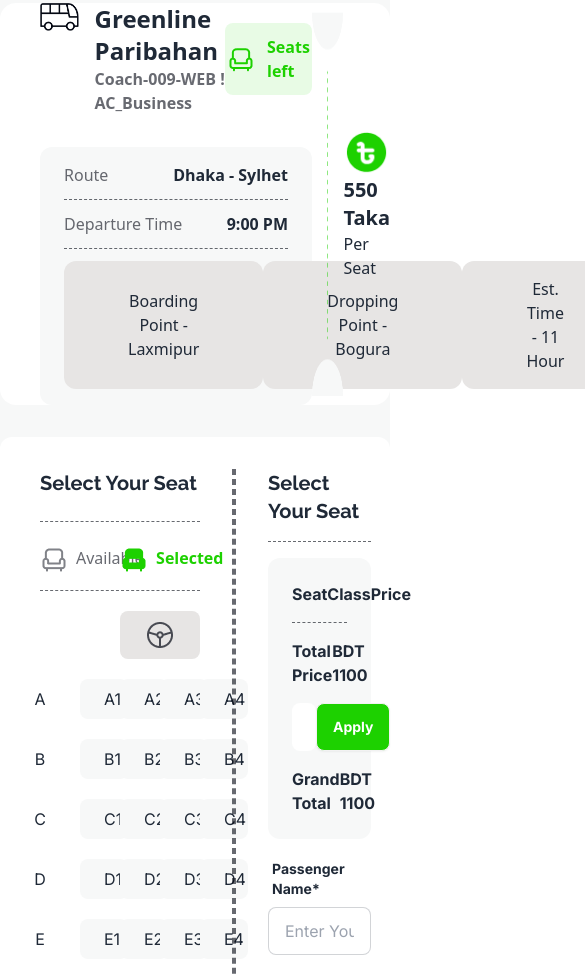
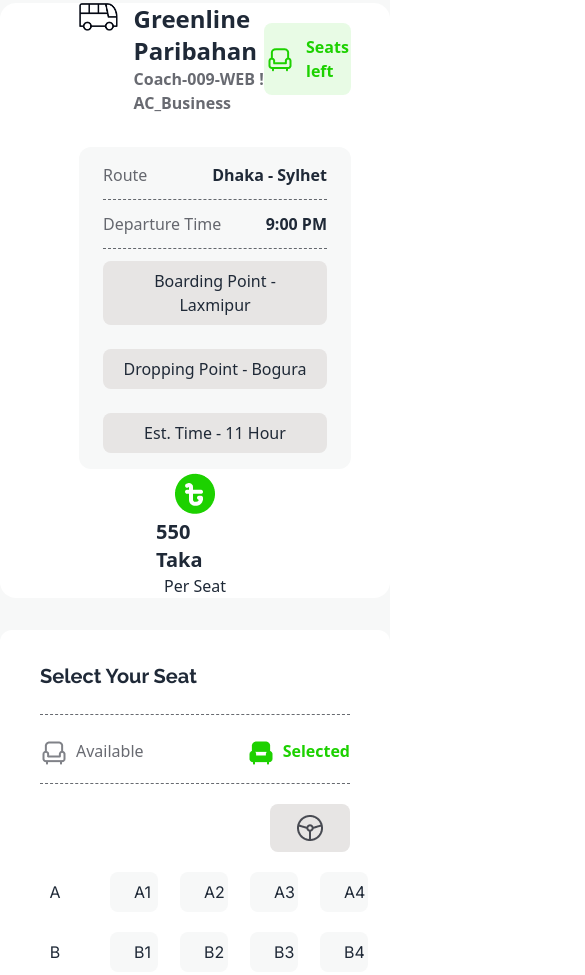
Before and after one commit to rockyhaque/travel-token, a plain HTML site: page index.html in a window 390 px wide. Shown: the part 2029-3004 px from the top of the page, 585 px wide, since content can reach past the window. Drawn offline with nearby package versions, Linux system fonts and the light colour scheme.

Commit message:
resposiveness done

```diff
--- a/index.html
+++ b/index.html
@@ -240,9 +240,7 @@
           </div>
 
           <!-- F.Info -->
-          <div
-            class="flex justify-between items-center w-full bg-white rounded-2xl mt-10"
-          >
+          <div class="flex flex-col md:flex-row lg:flex-row justify-between items-center w-full bg-white rounded-2xl mt-10">
             <div class="w-4/5">
               <div class="flex justify-between items-center mb-8">
                 <div class="flex item-center gap-4 ml-10">
@@ -276,22 +274,22 @@
                     <p class="text-gray">Departure Time</p>
                     <h1 class="font-bold">9:00 PM</h1>
                   </div>
-                  <hr class="border-dashed my-3 text-gray" />
-                  <div class="flex justify-between">
-                    <button class="px-16 rounded-xl py-4 bg-stone-200">
+                  <hr class="border-dashed my-3 text-gray"/>
+                  <div class="flex flex-col md:flex-row lg:flex-row gap-6 justify-between">
+                    <button class="px-4 py-2 rounded-lg bg-stone-200">
                       Boarding Point - Laxmipur
                     </button>
-                    <button class="px-16 rounded-xl py-4 bg-stone-200">
+                    <button class="px-4 py-2 rounded-lg bg-stone-200">
                       Dropping Point - Bogura
                     </button>
-                    <button class="px-16 rounded-xl py-4 bg-stone-200">
+                    <button class="px-4 py-2 rounded-lg bg-stone-200">
                       Est. Time - 11 Hour
                     </button>
                   </div>
                 </div>
               </div>
             </div>
-            <div>
+            <div class="hidden md:block lg:block">
               <img class="h-96" src="./images/info-devider.png" alt="" />
             </div>
             <div class="w-1/5 flex flex-col justify-center items-center">
@@ -302,9 +300,9 @@
           </div>
 
           <!---------------------- F.Seat-------------------------->
-          <div class="flex bg-white rounded-xl mt-8 px-10 py-8">
+          <div class="flex flex-col md:flex-row lg:flex-row bg-white rounded-xl mt-8 px-10 py-8">
             <!-- Seat Selection -->
-            <div class="w-3/5">
+            <div class="w-full md:w-3/5 lg:w-3/5">
               <h1 class="font-bold text-xl font-raleway">Select Your Seat</h1>
               <hr class="border-dashed my-6 text-gray" />
               <div class="flex justify-between">
@@ -431,10 +429,10 @@
             </div>
 
             <!-- Divider -->
-            <div class="border-2 border-dashed border-gray mx-8"></div>
+            <div class="border-2 border-dashed border-gray mx-8 hidden md:block lg:block"></div>
 
             <!-- Functional Area -->
-            <div class="w-1/3">
+            <div class="w-full md:w-1/3 lg:w-1/3">
               <h1 class="font-bold text-xl font-raleway">Select Your Seat</h1>
               <hr class="border-dashed my-4 text-gray" />
               <!-- Listed info area -->
@@ -517,7 +515,7 @@
     </main>
 
     <footer class="bg-[#030712]">
-      <section class="container mx-auto py-20">
+      <section class="container mx-auto py-5 md:py-20 lg:py-20 px-5 md:px-5 lg:px-0">
         <div class="flex justify-between">
           <h1 class="text-white font-bold">Travel Token</h1>
           <p class="text-slate-400">Download our app</p>
@@ -536,7 +534,7 @@
           </div>
         </div>
         <hr class="border-2 border-dashed mt-6">
-        <div class="flex justify-between mt-6">
+        <div class="flex flex-col md:flex-row lg:flex-row justify-between mt-6">
           <div><p class="text-slate-400">@all rights reserved, Travel Token services limited.2024</p></div>
           <div class="flex text-slate-100 gap-8">
             <p>Terms & condition</p>
```
